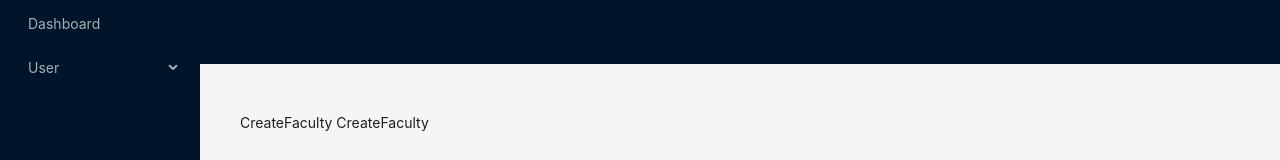
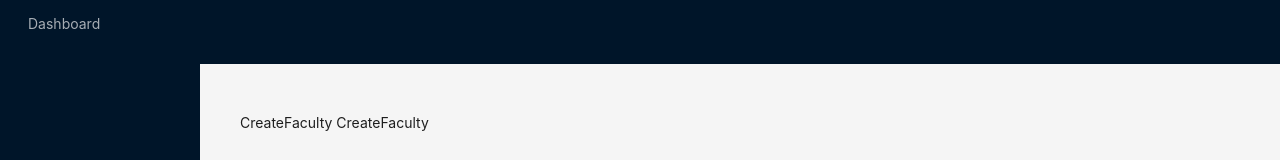
Before and after one commit to ahshobuj1/ph-university-client, a React (Vite) app: page /admin/create-faculty in a window 1280 px wide. Shown: the top 160 px of the page. Built offline with nearby package versions, Linux system fonts and the light colour scheme.

Commit message:
seperate Siderbar and main content from Mainlayout

```diff
--- a/src/components/layout/MainLayout.tsx
+++ b/src/components/layout/MainLayout.tsx
@@ -1,8 +1,7 @@
-import {Layout, Menu} from 'antd';
+import {Layout} from 'antd';
+const {Header, Content, Footer} = Layout;
 import {Outlet} from 'react-router-dom';
-import {adminPaths} from '../../routes/admin.routes';
-import {sidebarItemsGenerator} from '../../utils/sidebarItemsGenerator';
-const {Header, Content, Footer, Sider} = Layout;
+import Sidebar from '../shared/Sidebar';
 
 const userRole = {
   ADMIN: 'admin',
@@ -13,15 +12,7 @@ const userRole = {
 const MainLayout = () => {
   return (
     <Layout className="h-screen">
-      <Sider breakpoint="lg" collapsedWidth="0">
-        <div className="demo-logo-vertical" />
-        <Menu
-          theme="dark"
-          mode="inline"
-          defaultSelectedKeys={['4']}
-          items={sidebarItemsGenerator(adminPaths, userRole.ADMIN)}
-        />
-      </Sider>
+      <Sidebar />
       <Layout>
         <Header style={{padding: 0}} />
         <Content style={{margin: '24px 16px 0'}}>
@@ -30,7 +21,7 @@ const MainLayout = () => {
               padding: 24,
               minHeight: 360,
             }}>
-            <Outlet />
+            <Outlet /> {/* Main content */}
           </div>
         </Content>
         <Footer style={{textAlign: 'center'}}>
--- /dev/null
+++ b/src/components/shared/Sidebar.tsx
@@ -0,0 +1,27 @@
+import {Layout, Menu} from 'antd';
+import {studentPaths} from '../../routes/student.routes';
+import {sidebarItemsGenerator} from '../../utils/sidebarItemsGenerator';
+
+const {Sider} = Layout;
+
+const userRole = {
+  ADMIN: 'admin',
+  FACULTY: 'faculty',
+  STUDENT: 'student',
+} as const;
+
+const Sidebar = () => {
+  return (
+    <Sider breakpoint="lg" collapsedWidth="0">
+      <div className="demo-logo-vertical" />
+      <Menu
+        theme="dark"
+        mode="inline"
+        defaultSelectedKeys={['4']}
+        items={sidebarItemsGenerator(studentPaths, userRole.STUDENT)}
+      />
+    </Sider>
+  );
+};
+
+export default Sidebar;
```
